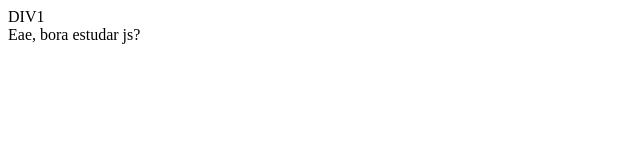
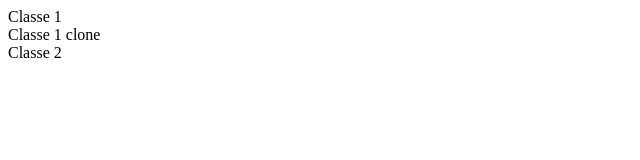
Before and after one commit to thiagocanali/javascript-fundamentos, a plain HTML site: page index.html in a window 1280 px wide. Shown: the whole page, without its empty margins (0-640 px from the left). Drawn offline with Linux system fonts and the light colour scheme.

Commit message:
04 getElementsByClassName

```diff
--- a/index.html
+++ b/index.html
@@ -2,17 +2,20 @@
 <html lang="pt-br">
 <head>
     <meta charset="UTF-8">
-    <title>03 - Introdução | DOM - getElementByID</title>
+    <title>04 - Introdução | DOM - getElementsByClassName</title>
 
 </head>
 
 <body>
 
-<div id="div1">DIV1</div>
-<div id="div2">DIV2</div>
+<div class="classe1">Classe 1</div>
+<div class="classe1">Classe 1 clone</div>
+<div class="classe2">Classe 2</div>
 
 <script>
-    console.log(document.getElementById("div2").innerHTML = "Eae, bora estudar js?")
+    console.log(document.getElementsByClassName("classe1"))
+    console.log(document.getElementsByClassName("classe1")[0])
+    console.log(document.getElementsByClassName("classe1")[1])
 </script>
 
 </body>
```
